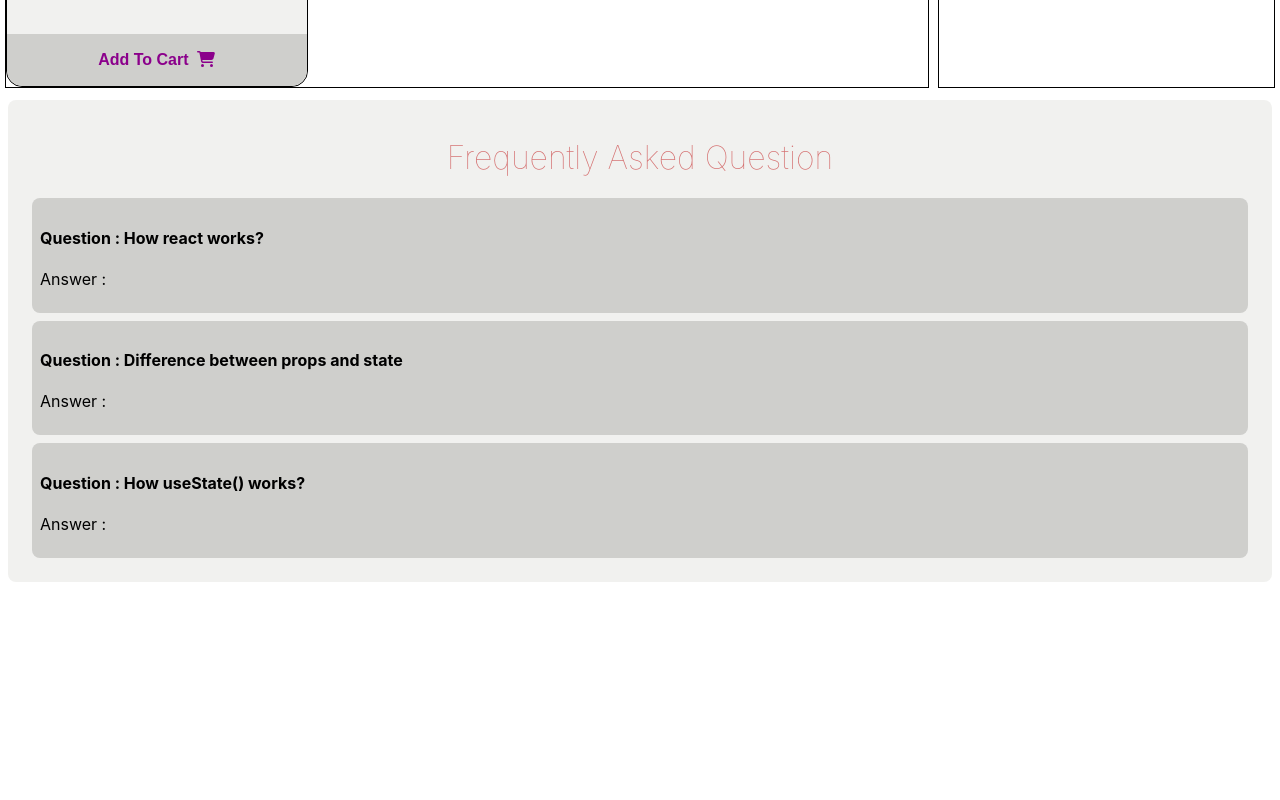
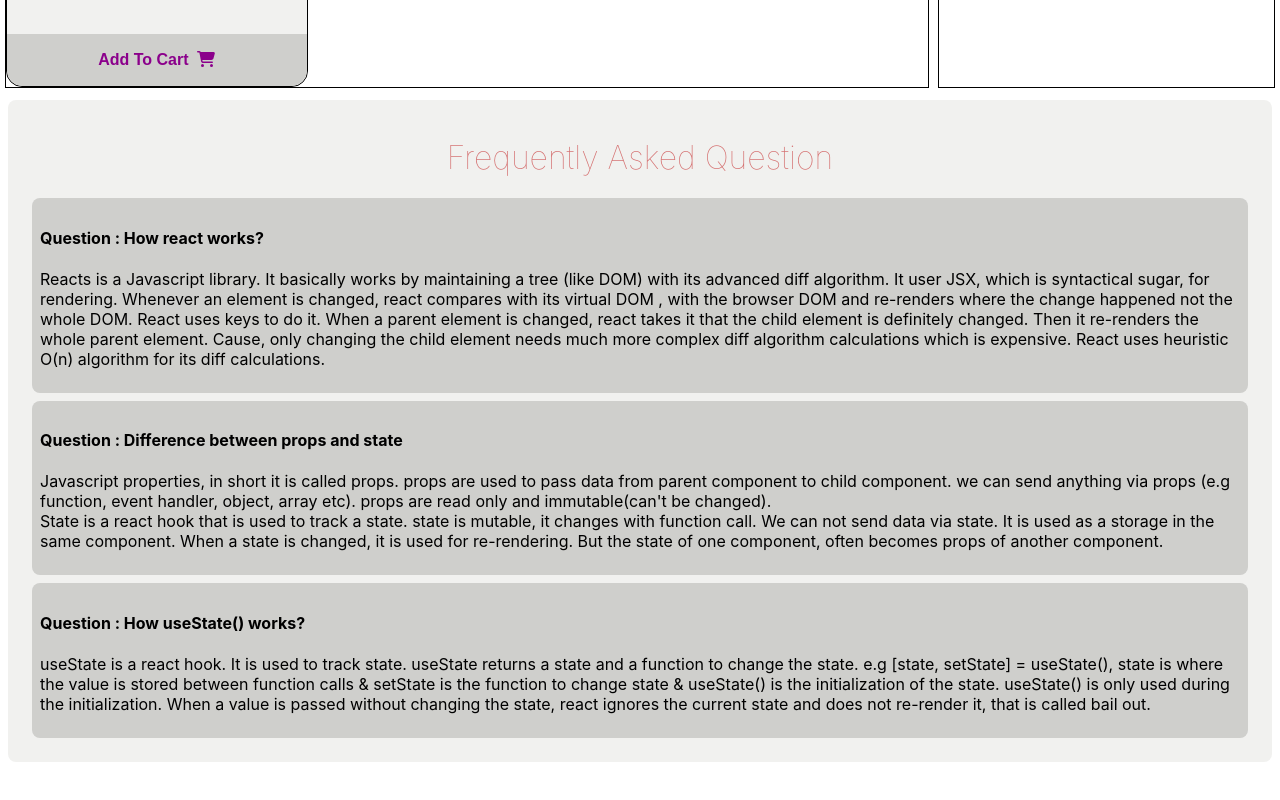
Before and after one commit to ThakurSaad/yummy-cakes, a React (Create React App) app: page / in a window 1280 px wide. Shown: the part 1740-2540 px from the top of the page. Before the commit the page ends 2402 px from the top, so only its background shows below. Built offline with nearby package versions, Linux system fonts and the light colour scheme.

Commit message:
answers done

```diff
--- a/src/components/Answers/Answers.css
+++ b/src/components/Answers/Answers.css
@@ -12,7 +12,7 @@
   border-radius: 0.5rem;
 }
 .answer:hover {
-  background-color: black;
+  background-color: rgba(0, 0, 0, 0.596);
   color: white;
   transition: 0.2s;
 }
--- a/src/components/Answers/Answers.js
+++ b/src/components/Answers/Answers.js
@@ -7,15 +7,45 @@ const Answers = () => {
       <h1 className="main-sub-heading">Frequently Asked Question</h1>
       <div className="answer">
         <h4>Question : How react works?</h4>
-        <p>Answer :</p>
+        <p>
+          Reacts is a Javascript library. It basically works by maintaining a
+          tree (like DOM) with its advanced diff algorithm. It user JSX, which
+          is syntactical sugar, for rendering. Whenever an element is changed,
+          react compares with its virtual DOM , with the browser DOM and
+          re-renders where the change happened not the whole DOM. React uses
+          keys to do it. When a parent element is changed, react takes it that
+          the child element is definitely changed. Then it re-renders the whole
+          parent element. Cause, only changing the child element needs much more
+          complex diff algorithm calculations which is expensive. React uses
+          heuristic O(n) algorithm for its diff calculations.
+        </p>
       </div>
       <div className="answer">
         <h4>Question : Difference between props and state</h4>
-        <p>Answer :</p>
+        <p>
+          Javascript properties, in short it is called props. props are used to
+          pass data from parent component to child component. we can send
+          anything via props (e.g function, event handler, object, array etc).
+          props are read only and immutable(can't be changed). <br /> State is a
+          react hook that is used to track a state. state is mutable, it changes
+          with function call. We can not send data via state. It is used as a
+          storage in the same component. When a state is changed, it is used for
+          re-rendering. But the state of one component, often becomes props of
+          another component.
+        </p>
       </div>
       <div className="answer">
         <h4>Question : How useState() works?</h4>
-        <p>Answer :</p>
+        <p>
+          useState is a react hook. It is used to track state. useState returns
+          a state and a function to change the state. e.g [state, setState] =
+          useState(), state is where the value is stored between function calls
+          & setState is the function to change state & useState() is the
+          initialization of the state. useState() is only used during the
+          initialization. When a value is passed without changing the state,
+          react ignores the current state and does not re-render it, that is
+          called bail out.
+        </p>
       </div>
     </div>
   );
```
